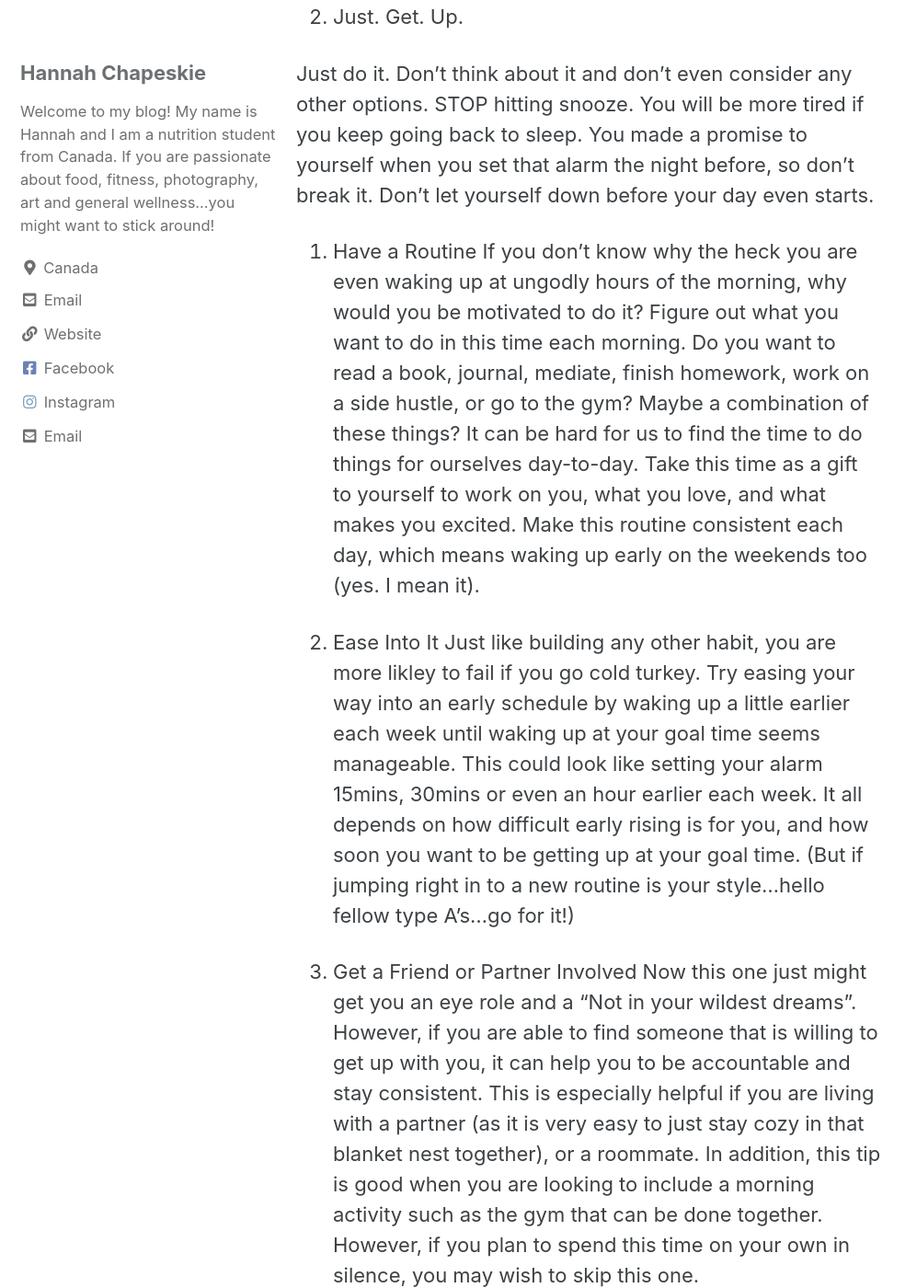
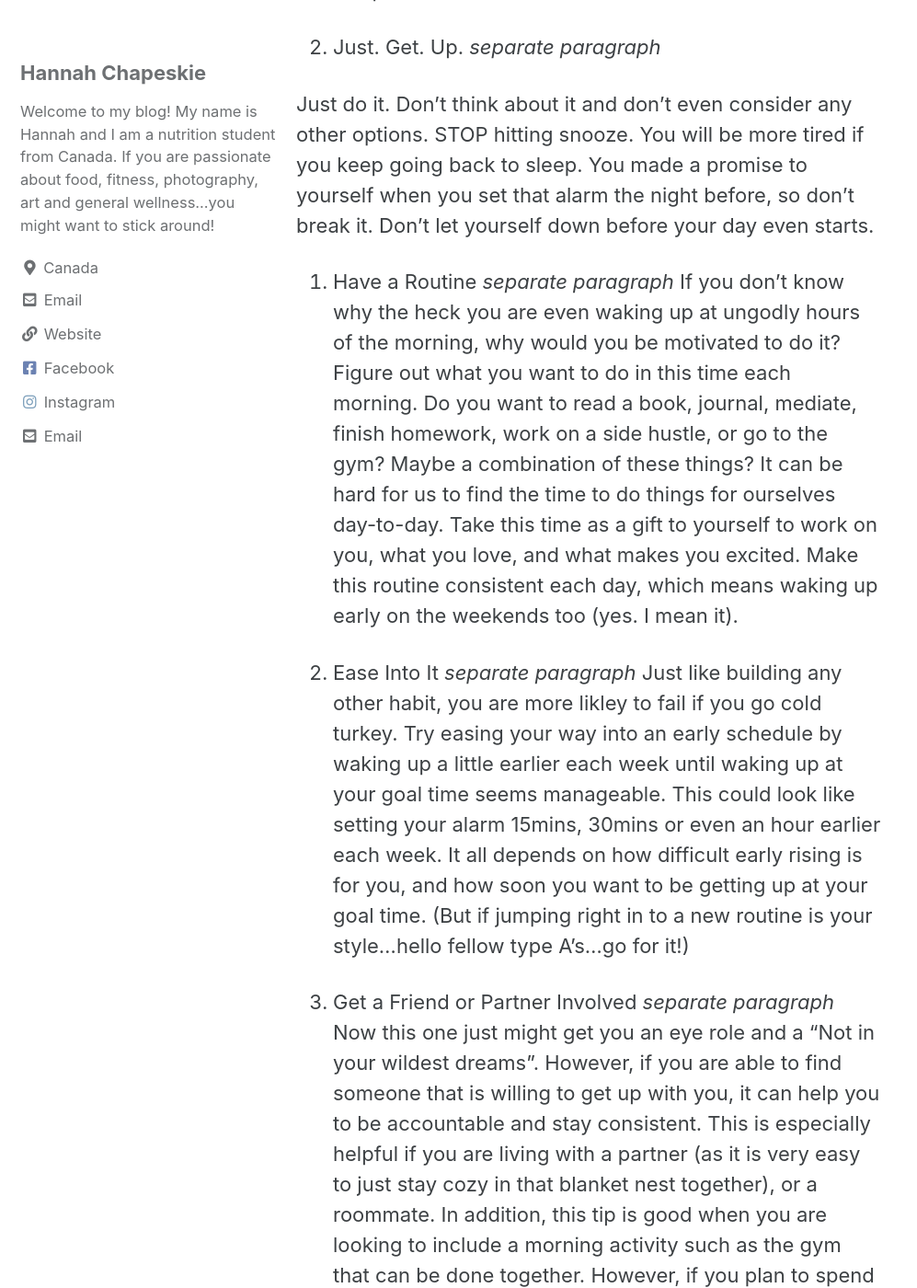
Before and after one commit to dylanbabel/yinandyams, a Jekyll site: the page built from _posts/2020-03-11-rise-and-oh-come-on-you-can-do-it.md, in a window 1280 px wide and 1400 px high, scrolled down 1624 px. Shown: the whole window at 92% size, without its empty margins (0-997 px from the left). Built offline with Jekyll 4.4.1, drawn with Linux system fonts in a browser that asks for light colours; cached includes are drawn as plain includes; some of the changed text lies outside the part shown.

Commit message:
Update 2020-03-11-rise-and-oh-come-on-you-can-do-it.md

```diff
--- a/_posts/2020-03-11-rise-and-oh-come-on-you-can-do-it.md
+++ b/_posts/2020-03-11-rise-and-oh-come-on-you-can-do-it.md
@@ -28,28 +28,28 @@ I don't recall being a morning person for most of my teenage life. My mom would
  So without further ado, here are my top 6 tips to getting out of that cozy nest of blankets in the morning and accomplishing whatever is important to you!
 
 
-1. Go to Bed!
+1. Go to Bed! *separate paragraph*
 Seems obvious right? You are never going to get up at 6AM if you go to bed at 1AM every evening, or morning I should say. Calculate the time you need to be asleep in order to get at least 8hrs each night. An hour before this bedtime, start to wind down. Avoid screens (or use blue light blocking lenses/nightshift mode if unavoidable) and start getting ready to sleep. Change into comfy clothes, do your nighttime skincare/teethbrushing etc., get some tea, and do whatever you like to do to relax (I recommend reading!).  When your bedtime hits, no matter how good your book or show (on a screen you should not be looking at!) is getting, turn out that light and get some sleep.
 
 
-2. Just. Get. Up.
+2. Just. Get. Up. *separate paragraph*
 
 Just do it. Don't think about it and don't even consider any other options. STOP hitting snooze. You will be more tired if you keep going back to sleep. You made a promise to yourself when you set that alarm the night before, so don't break it. Don't let yourself down before your day even starts.
 
 
-3. Have a Routine
+3. Have a Routine *separate paragraph*
 If you don't know why the heck you are even waking up at ungodly hours of the morning, why would you be motivated to do it? Figure out what you want to do in this time each morning. Do you want to read a book, journal, mediate, finish homework, work on a side hustle, or go to the gym? Maybe a combination of these things? It can be hard for us to find the time to do things for ourselves day-to-day. Take this time as a gift to yourself to work on you, what you love, and what makes you excited. Make this routine consistent each day, which means waking up early on the weekends too (yes. I mean it).
 
 
-4. Ease Into It
+4. Ease Into It *separate paragraph*
 Just like building any other habit, you are more likley to fail if you go cold turkey. Try easing your way into an early schedule by waking up a little earlier each week until waking up at your goal time seems manageable. This could look like setting your alarm 15mins, 30mins or even an hour earlier each week. It all depends on how difficult early rising is for you, and how soon you want to be getting up at your goal time. (But if jumping right in to a new routine is your style...hello fellow type A's...go for it!)
 
 
-5. Get a Friend or Partner Involved
+5. Get a Friend or Partner Involved *separate paragraph*
 Now this one just might get you an eye role and a "Not in your wildest dreams". However, if you are able to find someone that is willing to get up with you, it can help you to be accountable and stay consistent. This is especially helpful if you are living with a partner (as it is very easy to just stay cozy in that blanket nest together), or a roommate. In addition, this tip is good when you are looking to include a morning activity such as the gym that can be done together. However, if you plan to spend this time on your own in silence, you may wish to skip this one.
 
 
-6. Move Your Body
+6. Move Your Body *separate paragraph*
 
 Again, this may not be for everyone depending on your intentions for this time. However, if you are considering adding something active into your early morning routine, I highly suggest it. Moving your body helps to make you feel awake and releases dopamine and other happy hormones to help reduce stress throughout your day. It is amazing getting your gym session out of the way before you are able to make excuses not to go, and are feeling drained. Personally, this tip makes me feel accomplished, even if the rest of my day is unproductive.
 
```
